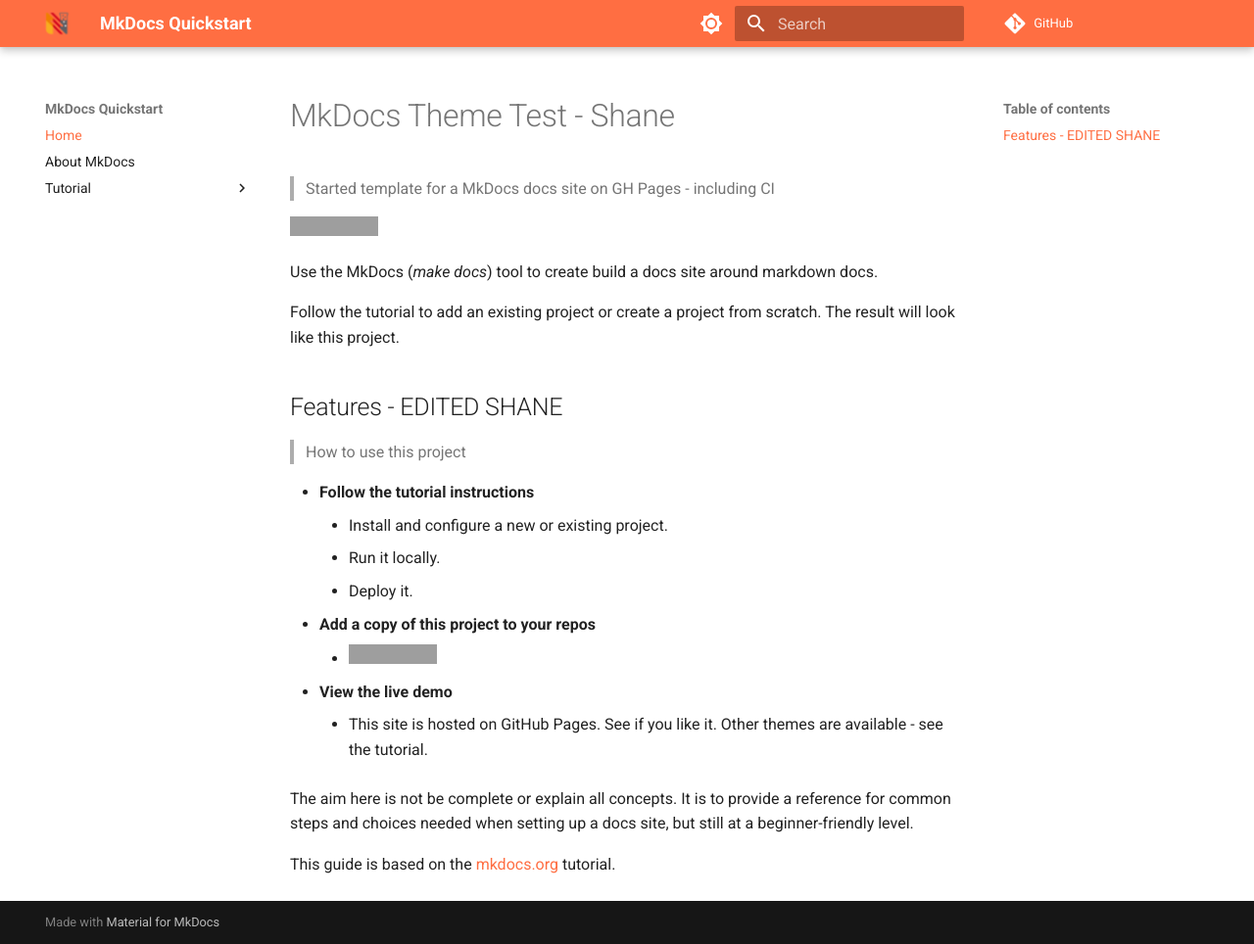
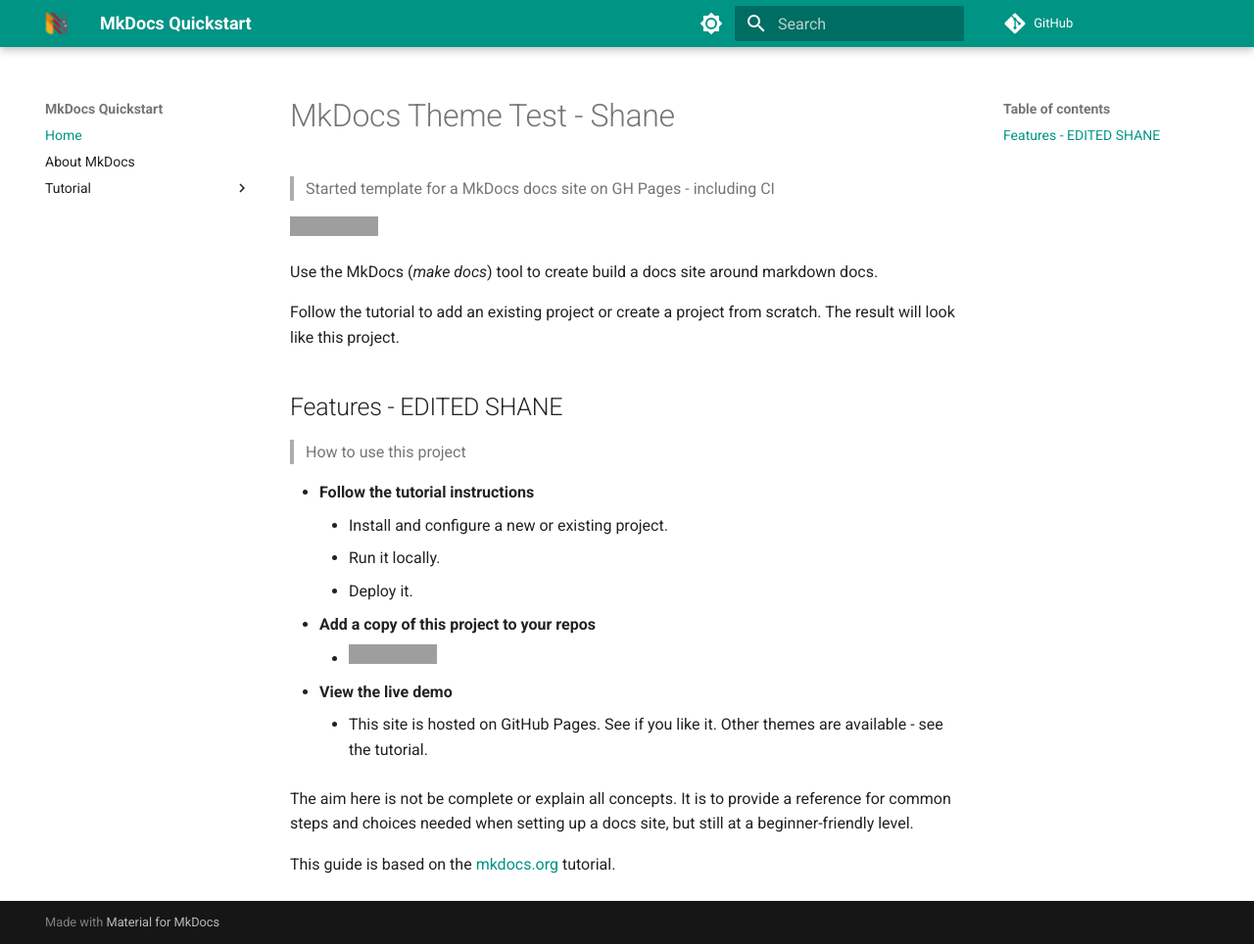
Before and after one commit to zimboflyman/mkDocs-setup, an MkDocs documentation site: the page built from docs/docs/index.md, in a window 1280 px wide and 964 px high. Shown: the whole window at 98% size. Built offline with MkDocs 1.6.1 and Material for MkDocs 9.7.7, drawn with Linux system fonts in a browser that asks for light colours; comment, search, counter and statistics services are not loaded; grey boxes are pictures that could not be loaded.

Commit message:
Update mkdocs.yml

```diff
--- a/docs/mkdocs.yml
+++ b/docs/mkdocs.yml
@@ -10,6 +10,10 @@
 ### Build settings ###
 
 ### theme: readthedocs
+extra_css:
+    - extra.css
+    - stylesheets/extra.css
+
 theme:
   name: 'material'
 #  custom_dir: material/.overrides
@@ -19,13 +23,13 @@
 
   palette:
     - scheme: default
-      primary: deep orange
+      primary: teal
       accent: orange
       toggle:
         icon: material/brightness-7
         name: Switch to dark mode
     - scheme: slate
-      primary: indigo
+      primary: purple
       accent: indigo
       toggle:
         icon: material/brightness-4
@@ -45,7 +49,3 @@
       - Advanced: tutorial/advanced.md
       - Usage: tutorial/usage.md
       - Deploy: tutorial/deploy.md
-
-extra_css:
-    - extra.css
-    - stylesheets/extra.css
```
